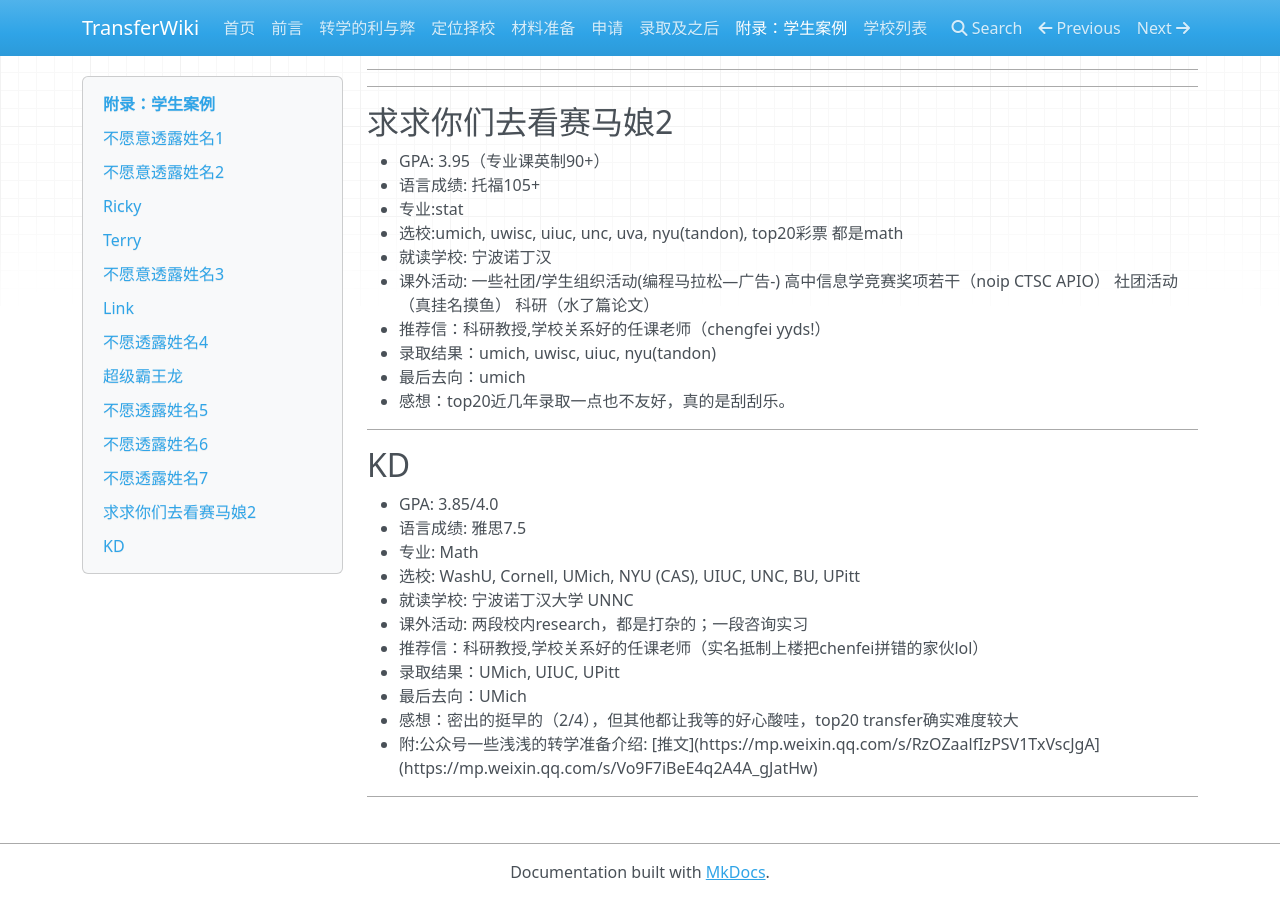
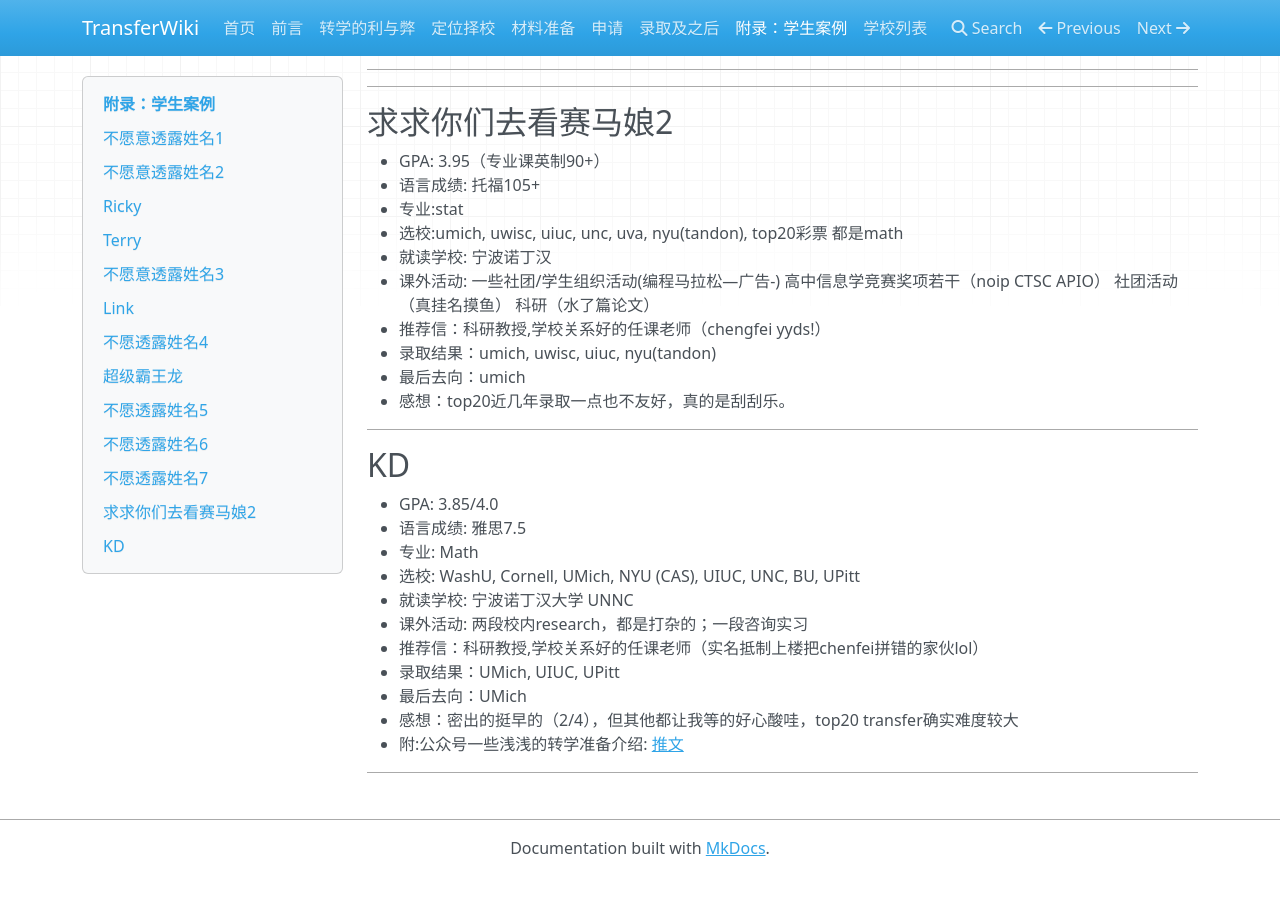
Before and after one commit to SihanXU/TransferWiki, an MkDocs documentation site: the page built from docs/bgs.md, in a window 1280 px wide and 900 px high, scrolled down 4691 px. Built offline with MkDocs 1.6.1, drawn with Linux system fonts in a browser that asks for light colours; nearby versions of some CDN libraries; after the commit the page ends 5567 px from its top, so only the background shows below that; part of the change alters nothing that is shown.

Commit message:
Update bgs.md

```diff
--- a/docs/bgs.md
+++ b/docs/bgs.md
@@ -212,5 +212,5 @@
 - 录取结果：UMich, UIUC, UPitt
 - 最后去向：UMich
 - 感想：密出的挺早的（2/4），但其他都让我等的好心酸哇，top20 transfer确实难度较大
-- 附:公众号一些浅浅的转学准备介绍:  [推文](https://mp.weixin.qq.com/s/RzOZaalfIzPSV1TxVscJgA](https://mp.weixin.qq.com/s/Vo9F7iBeE4q2A4A_gJatHw)
+- 附:公众号一些浅浅的转学准备介绍:  [推文](https://mp.weixin.qq.com/s/Vo9F7iBeE4q2A4A_gJatHw)
  ***
```
